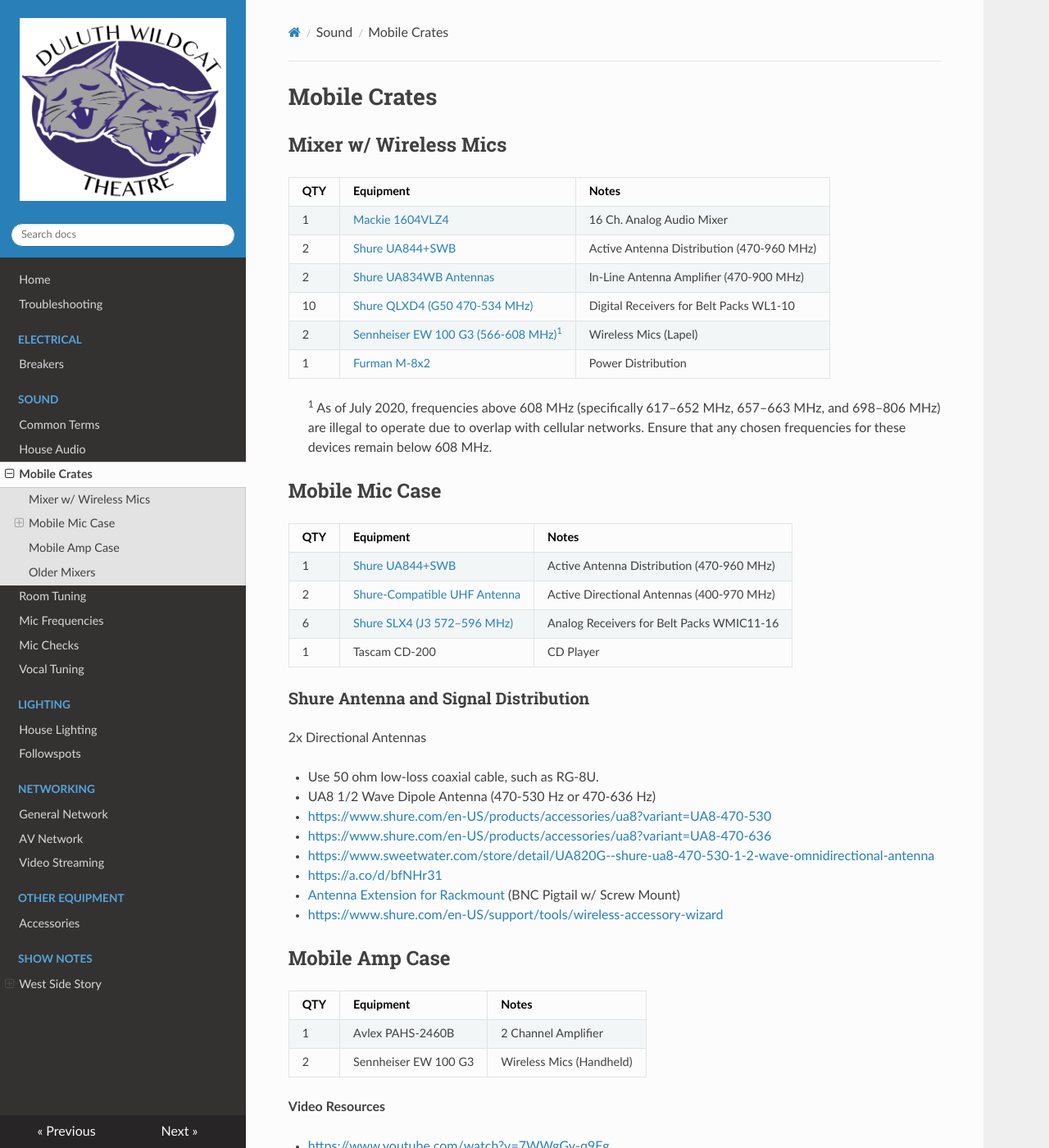
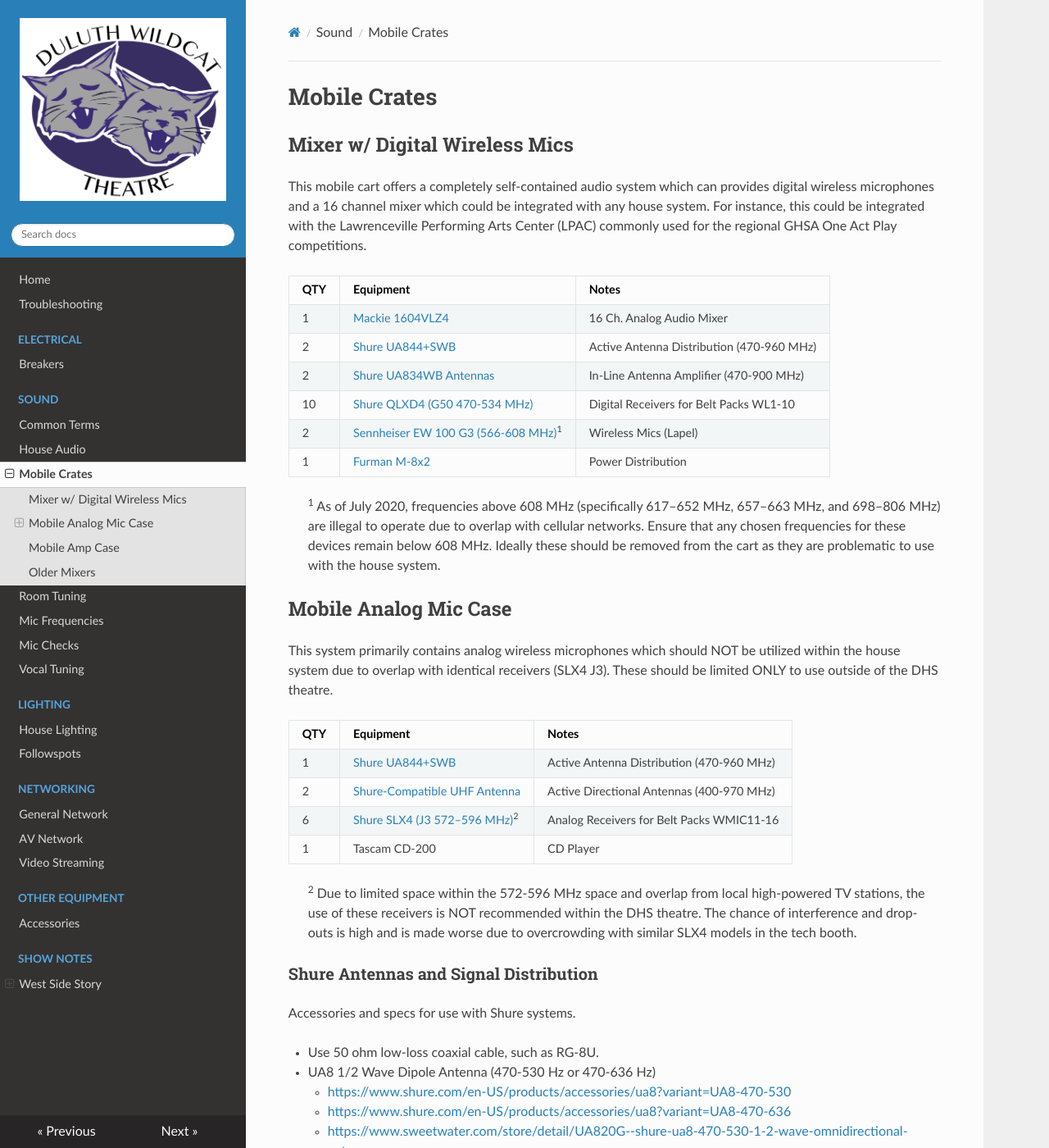
Before and after one commit to DustinGrau/DuluthTheatre, an MkDocs documentation site: the page built from docs/audio-mobile.md, in a window 1280 px wide and 1400 px high. Shown: the whole window at 82% size. Built offline with MkDocs 1.6.1, drawn with Linux system fonts in a browser that asks for light colours; nearby versions of some CDN libraries; some of the changed text lies outside the part shown.

Commit message:
Update audio-mobile.md

```diff
--- a/docs/audio-mobile.md
+++ b/docs/audio-mobile.md
@@ -1,6 +1,8 @@
 # Mobile Crates
 
-## Mixer w/ Wireless Mics
+## Mixer w/ Digital Wireless Mics
+
+This mobile cart offers a completely self-contained audio system which can provides digital wireless microphones and a 16 channel mixer which could be integrated with any house system. For instance, this could be integrated with the Lawrenceville Performing Arts Center (LPAC) commonly used for the regional GHSA One Act Play competitions.
 
 | QTY | Equipment | Notes |
 |-----|-----------|-------|
@@ -8,39 +10,47 @@
 | 2	| [Shure UA844+SWB](https://www.shure.com/en-US/products/accessories/ua844p?variant=UA844+SWB) | Active Antenna Distribution (470-960 MHz) |
 | 2	| [Shure UA834WB Antennas](https://www.shure.com/en-US/products/accessories/ua834?variant=UA834WB) | In-Line Antenna Amplifier (470-900 MHz) |
 | 10 | [Shure QLXD4 (G50 470-534 MHz)](https://www.shure.com/en-US/products/wireless-systems/qlx-d_digital_wireless/qlxd4?variant=QLXD4%3D-G50) | Digital Receivers for Belt Packs WL1-10 |
-| 2	| [Sennheiser EW 100 G3 (566-608 MHz)<sup>1</sup>](https://www.sennheiser.com/en-us/catalog/uncategorized/ew-100-935-g3/ew-100-935-g3-504268) | Wireless Mics (Lapel) |
+| 2	| [Sennheiser EW 100 G3 (566-608 MHz)](https://www.sennheiser.com/en-us/catalog/uncategorized/ew-100-935-g3/ew-100-935-g3-504268)<sup>1</sup> | Wireless Mics (Lapel) |
 | 1	| [Furman M-8x2](https://www.amazon.com/Furman-M-8X2-Outlet-Conditioner-Protector/dp/B003BQ91Y6) | Power Distribution |
 
-> <sup>1</sup> As of July 2020, frequencies above 608 MHz (specifically 617–652 MHz, 657–663 MHz, and 698–806 MHz) are illegal to operate due to overlap with cellular networks. Ensure that any chosen frequencies for these devices remain below 608 MHz.
+> <sup>1</sup> As of July 2020, frequencies above 608 MHz (specifically 617–652 MHz, 657–663 MHz, and 698–806 MHz) are illegal to operate due to overlap with cellular networks. Ensure that any chosen frequencies for these devices remain below 608 MHz. Ideally these should be removed from the cart as they are problematic to use with the house system.
 
-## Mobile Mic Case
+## Mobile Analog Mic Case
+
+This system primarily contains analog wireless microphones which should NOT be utilized within the house system due to overlap with identical receivers (SLX4 J3). These should be limited ONLY to use outside of the DHS theatre.
 
 | QTY | Equipment | Notes |
 |-----|-----------|-------|
 | 1 | [Shure UA844+SWB](https://www.shure.com/en-US/products/accessories/ua844p?variant=UA844+SWB) | Active Antenna Distribution (470-960 MHz) |
 | 2 | [Shure-Compatible UHF Antenna](https://a.co/d/cXZsKYc) | Active Directional Antennas (400-970 MHz) |
-| 6 | [Shure SLX4 (J3 572–596 MHz)](https://www.shure.com/en-US/docs/guide/SLX) | Analog Receivers for Belt Packs WMIC11-16 |
+| 6 | [Shure SLX4 (J3 572–596 MHz)](https://www.shure.com/en-US/docs/guide/SLX)<sup>2</sup> | Analog Receivers for Belt Packs WMIC11-16 |
 | 1 | Tascam CD-200 | CD Player |
 
-### Shure Antenna and Signal Distribution
+> <sup>2</sup> Due to limited space within the 572-596 MHz space and overlap from local high-powered TV stations, the use of these receivers is NOT recommended within the DHS theatre. The chance of interference and drop-outs is high and is made worse due to overcrowding with similar SLX4 models in the tech booth.
 
-2x Directional Antennas
+### Shure Antennas and Signal Distribution
+
+Accessories and specs for use with Shure systems.
 
 * Use 50 ohm low-loss coaxial cable, such as RG-8U.
 * UA8 1/2 Wave Dipole Antenna (470-530 Hz or 470-636 Hz)
-* [https://www.shure.com/en-US/products/accessories/ua8?variant=UA8-470-530](https://www.shure.com/en-US/products/accessories/ua8?variant=UA8-470-530)
-* [https://www.shure.com/en-US/products/accessories/ua8?variant=UA8-470-636](https://www.shure.com/en-US/products/accessories/ua8?variant=UA8-470-636)
-* [https://www.sweetwater.com/store/detail/UA820G--shure-ua8-470-530-1-2-wave-omnidirectional-antenna](https://www.sweetwater.com/store/detail/UA820G--shure-ua8-470-530-1-2-wave-omnidirectional-antenna)
-* [https://a.co/d/bfNHr31](https://a.co/d/bfNHr31)
+    * [https://www.shure.com/en-US/products/accessories/ua8?variant=UA8-470-530](https://www.shure.com/en-US/products/accessories/ua8?variant=UA8-470-530)
+    * [https://www.shure.com/en-US/products/accessories/ua8?variant=UA8-470-636](https://www.shure.com/en-US/products/accessories/ua8?variant=UA8-470-636)
+    * [https://www.sweetwater.com/store/detail/UA820G--shure-ua8-470-530-1-2-wave-omnidirectional-antenna](https://www.sweetwater.com/store/detail/UA820G--shure-ua8-470-530-1-2-wave-omnidirectional-antenna)
+    * [https://a.co/d/bfNHr31](https://a.co/d/bfNHr31)
 * [Antenna Extension for Rackmount](https://www.sweetwater.com/store/detail/GA2-XSW2--sennheiser-ga-2-xsw-2) (BNC Pigtail w/ Screw Mount)
 * [https://www.shure.com/en-US/support/tools/wireless-accessory-wizard](https://www.shure.com/en-US/support/tools/wireless-accessory-wizard)
 
 ## Mobile Amp Case
 
+Intended for use with the Peavey floor speakers used in the theatre, if needed for a mobile configuration.
+
 | QTY | Equipment | Notes |
 |-----|-----------|-------|
 | 1 | Avlex PAHS-2460B | 2 Channel Amplifier |
-| 2 | Sennheiser EW 100 G3 | Wireless Mics (Handheld) |
+| 2 | [Sennheiser EW 100 G3 (566-608 MHz)](https://www.sennheiser.com/en-us/catalog/uncategorized/ew-100-935-g3/ew-100-935-g3-504268)<sup>1</sup> | Wireless Mics (Handheld) |
+
+> <sup>1</sup> As of July 2020, frequencies above 608 MHz (specifically 617–652 MHz, 657–663 MHz, and 698–806 MHz) are illegal to operate due to overlap with cellular networks. Ensure that any chosen frequencies for these devices remain below 608 MHz. Ideally these should be removed from the cart as they are problematic to use with the house system.
 
 **Video Resources**
 
```
